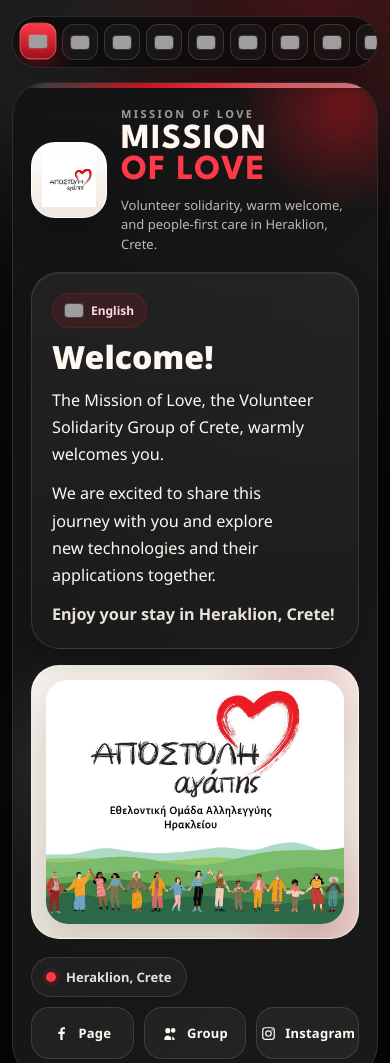
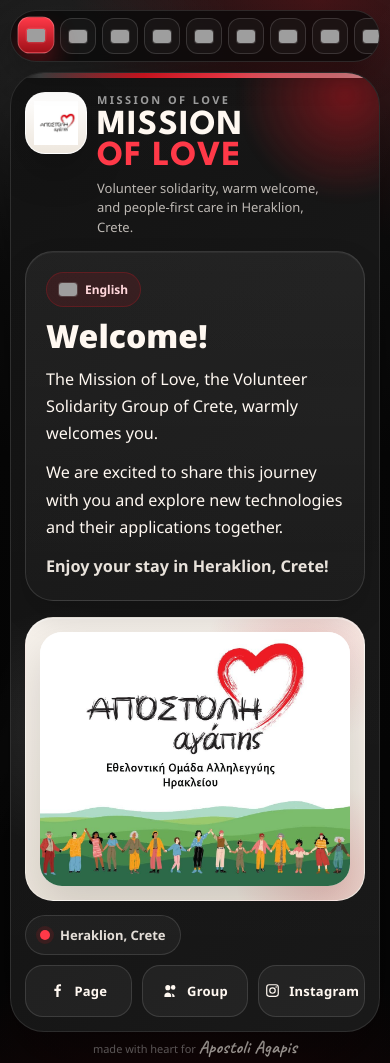
Before and after one commit to nasosps/apostoli, a plain HTML site: page index.html in a window 390 px wide. Shown: the top 1063 px of the page. Drawn offline with Linux system fonts and the light colour scheme; grey boxes are pictures that could not be loaded.

Commit message:
Tighten mobile header spacing

```diff
--- a/index.html
+++ b/index.html
@@ -605,6 +605,37 @@
       }
 
       @media (max-width: 620px) {
+        .page {
+          justify-content: flex-start;
+          gap: 10px;
+          padding: 10px 10px 18px;
+        }
+
+        .card-inner {
+          padding: 14px;
+          gap: 14px;
+        }
+
+        .top-row {
+          gap: 8px 12px;
+        }
+
+        .brand {
+          align-items: flex-start;
+          gap: 10px;
+        }
+
+        .logo-badge {
+          width: 62px;
+          height: 62px;
+          padding: 8px;
+          border-radius: 20px;
+        }
+
+        .brand-subtitle {
+          margin-top: 6px;
+        }
+
         .lang-pill {
           display: none;
         }
```
